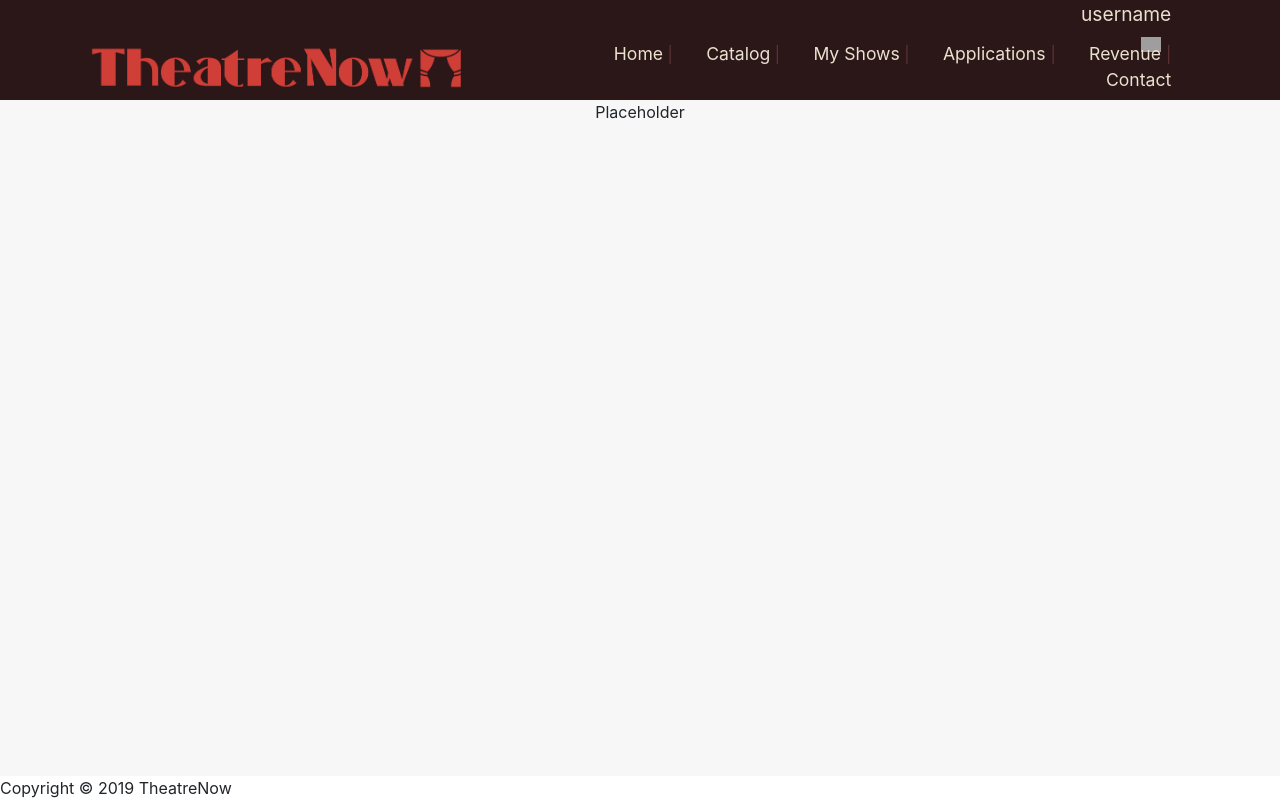
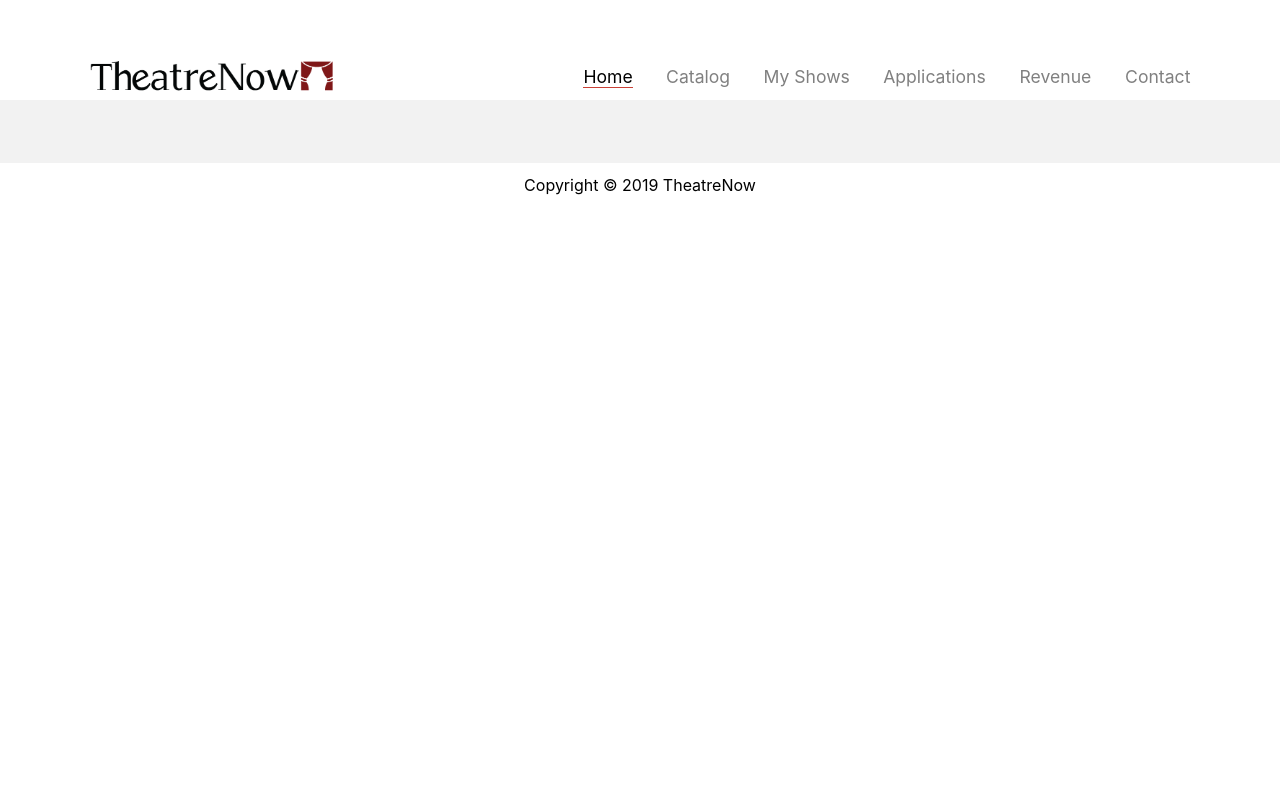
Before and after one commit to grapes-and-bananas/grapes-and-bananas, a PHP site: page /main/temp.html in a window 1280 px wide. Run offline with PHP 8.4, Linux system fonts and the light colour scheme; some web fonts are replaced; grey boxes are pictures that could not be loaded.

Commit message:
Update styling, update blank template

```diff
--- a/css/style.css
+++ b/css/style.css
@@ -104,13 +104,11 @@ body {
 	background-color: var(--background);
 }
 .full {
-	width: 98%;
-	border: thin solid #F3F3F3;
+	width: 98.5%;
 }
 .half {
 	width: 49.5%;
 	background-color: white;
-	border: thin solid #F3F3F3;
 }
 .third {
 	width: 30%;
@@ -149,8 +147,8 @@ body {
 }
 
 .updates {
+	padding: 5px 5px 5px 5px;
 	margin: 10px 20px 10px 20px;
-	padding: 5px 5px 5px 5px;
 }
 .updates::-webkit-scrollbar {
 	width: .8em;
@@ -246,8 +244,8 @@ body {
 .middle  {
 	align-content: middle;
 }
-#border {
-	height: 0.1em;
+.border {
+	height: 0.05em;
 	margin-left: 20px;
 	margin-right: 20px;
 	background-color: #E5E5E5;
--- a/main/home.html
+++ b/main/home.html
@@ -32,7 +32,7 @@
 			 <div class="row">
 				<div class="full shadow">
 					<div class="underline">MY SHOWS</div>
-					<div id="border"></div>
+					<div class="border"></div>
 					<div class="carousel">
 						<div><a href="/"><img src="../images/aladdin.jpg"></a></div>
 						<div><a href="/"><img src="../images/beauty.jpg"></a></div>
@@ -51,7 +51,7 @@
 			<div class="row-half">
 				<div class="half shadow">
 					<div class="underline">UPDATES</div>
-					<div id="border"></div>
+					<div class="border"></div>
 					<div class="updates">
 						<h2>Title</h2>
 						<h3>Author | Date | Time </h3>
@@ -71,7 +71,7 @@
 				</div>
 				<div class="half shadow">
 					<div class="underline">REVENUE OVERVIEW</div>
-					<div id="border"></div>
+					<div class="border"></div>
 					<div class="show-dropdown center">
 						<select name="show">
 							<option value="aladdin">Aladdin</option>
--- a/main/temp.html
+++ b/main/temp.html
@@ -1,7 +1,6 @@
 <?php
   session_start();
-  if (!isset($_SESSION["user"])) {
-    echo "User ID not specified or invalid.";
+  if (!isset($_SESSION['user'])) {
     header("Location: https://theatrenow.azurewebsites.net/index.html");
         exit();
   }
@@ -10,46 +9,30 @@
 <html>
   <head>
 	<meta charset="utf-8">
-		<title>TheatreNow - My Shows</title>
-		<link rel = "stylesheet" type = "text/css" href = "../css/homeStyle.css">
+    <link rel = "stylesheet" type = "text/css" href = "../css/style.css">
 	<link href="https://fonts.googleapis.com/css?family=Open+Sans|Rambla:700" rel="stylesheet">
 	<link href="https://fonts.googleapis.com/css?family=Work+Sans:500" rel="stylesheet">
 	<link rel="stylesheet" href="https://stackpath.bootstrapcdn.com/bootstrap/4.3.1/css/bootstrap.min.css" integrity="sha384-ggOyR0iXCbMQv3Xipma34MD+dH/1fQ784/j6cY/iJTQUOhcWr7x9JvoRxT2MZw1T" crossorigin="anonymous">
   </head>
-
   <body>
-	 <div id="main">
 		<div class="nav">
-			<div class="logo"><img src="../images/TheatreNowLogo.png" alt="Theatre Now logo"></div>
-			<div class="user">
-				 <p> username
-					<img src="https://www.mtec.or.th/wp-content/uploads/2018/02/chevron-down.png">
-					 &nbsp;
-				</p>
-				<ul class="dropdown">
-					<a href=""><li>Settings &nbsp;</li></a>
-					<a href=""><li>Log out &nbsp;</li></a>
-				</ul>
-			</div>
+			<div class="logo"><img src="../images/TNL.png" alt="Theatre Now Logo"></div>
 			<div class="menu">
-				<a href="home.html" class="link">Home</a> |
-				<a href="catalog.html" class="link"> Catalog</a> |
-				<a href="myshows.html" class="link"> My Shows</a> |
-				<a href="applications.html" class="link"> Applications </a> |
-				<a href="revenue.html" class="link"> Revenue </a> |
+				<a href="home.html" class="link active">Home</a>
+				<a href="catalog.html" class="link"> Catalog</a>
+				<a href="myshows.html" class="link"> My Shows</a>
+				<a href="applications.html" class="link"> Applications </a>
+				<a href="revenue.html" class="link"> Revenue </a>
 				<a href="contact.html" class="link"> Contact</a>
 			</div>
 		</div>
-		<div id="content">
-			 Placeholder
+
+	  <div id="main">
+		 <div class="content">
+		  </div>
 	  </div>
 
+<footer class="footer">Copyright &copy; 2019 TheatreNow</footer>
+</body>
 
-
-
-	  </div>
-</body>
-		<footer>
-		Copyright &copy; 2019 TheatreNow
-	</footer>
 </html>
```
Lines whose indentation alone changed are shown as unchanged.
